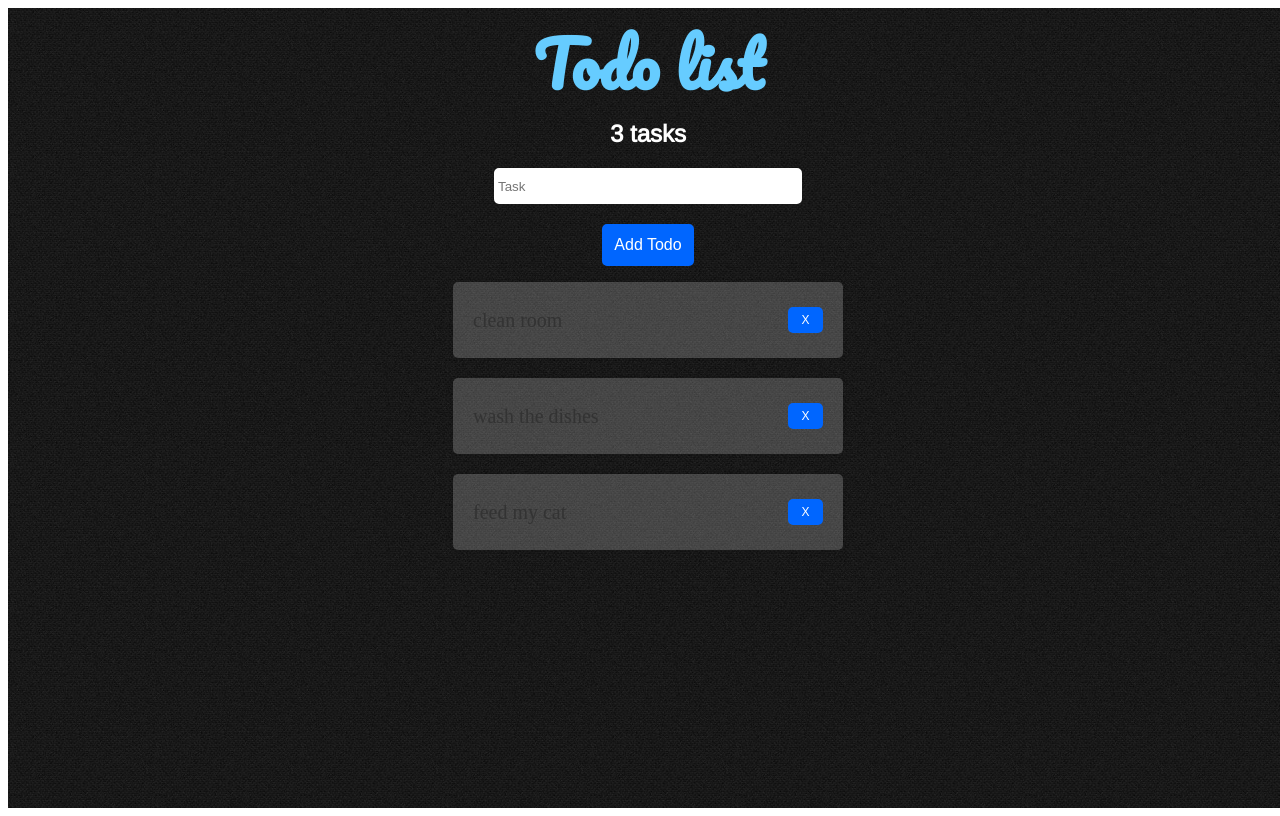
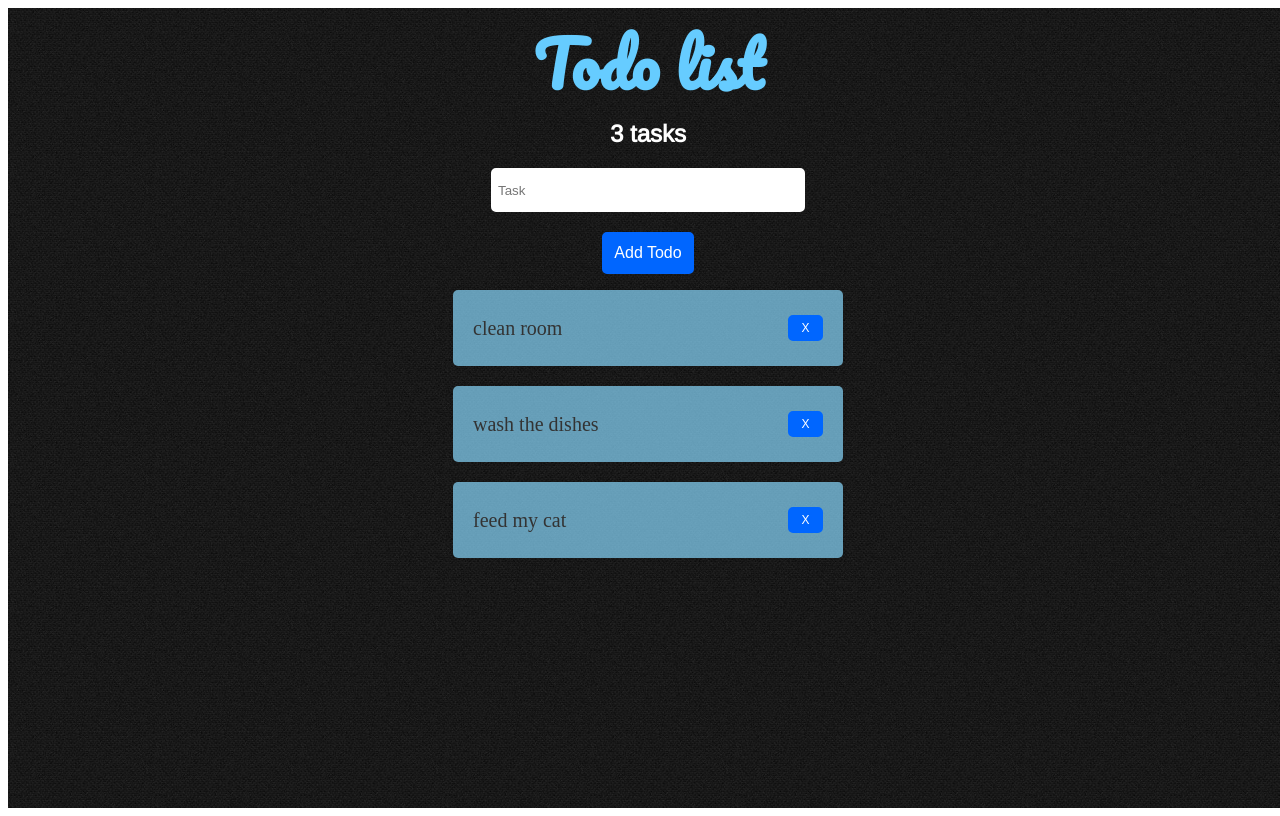
Before and after one commit to PSDvlpr/ReactToDoApp, a React app: page / in a window 1280 px wide. Built offline with nearby package versions, Linux system fonts and the light colour scheme.

Commit message:
Finish styles

```diff
--- a/src/components/Todo.css
+++ b/src/components/Todo.css
@@ -1,6 +1,6 @@
 .Todo {
   display: grid;
-  background: rgba(255, 255, 255, 0.2);
+  background: rgba(136, 215, 252, 0.7);
   box-shadow: 0 0 5px rgba(0, 0, 0, 0.1);
   padding: 20px;
   grid-template-columns: minmax(300px, 1fr) 40px;
--- a/src/components/TodoForm.css
+++ b/src/components/TodoForm.css
@@ -27,5 +27,10 @@
   border-radius: 5px;
   width: 300px;
   height: 30px;
+  padding: 5px;
   justify-self: center;
 }
+
+.TodoForm input:focus {
+  border: 2px solid #6Cf;
+}
```
Also changed, not shown: 2 other files (tests, documents, lock files or other folders).
